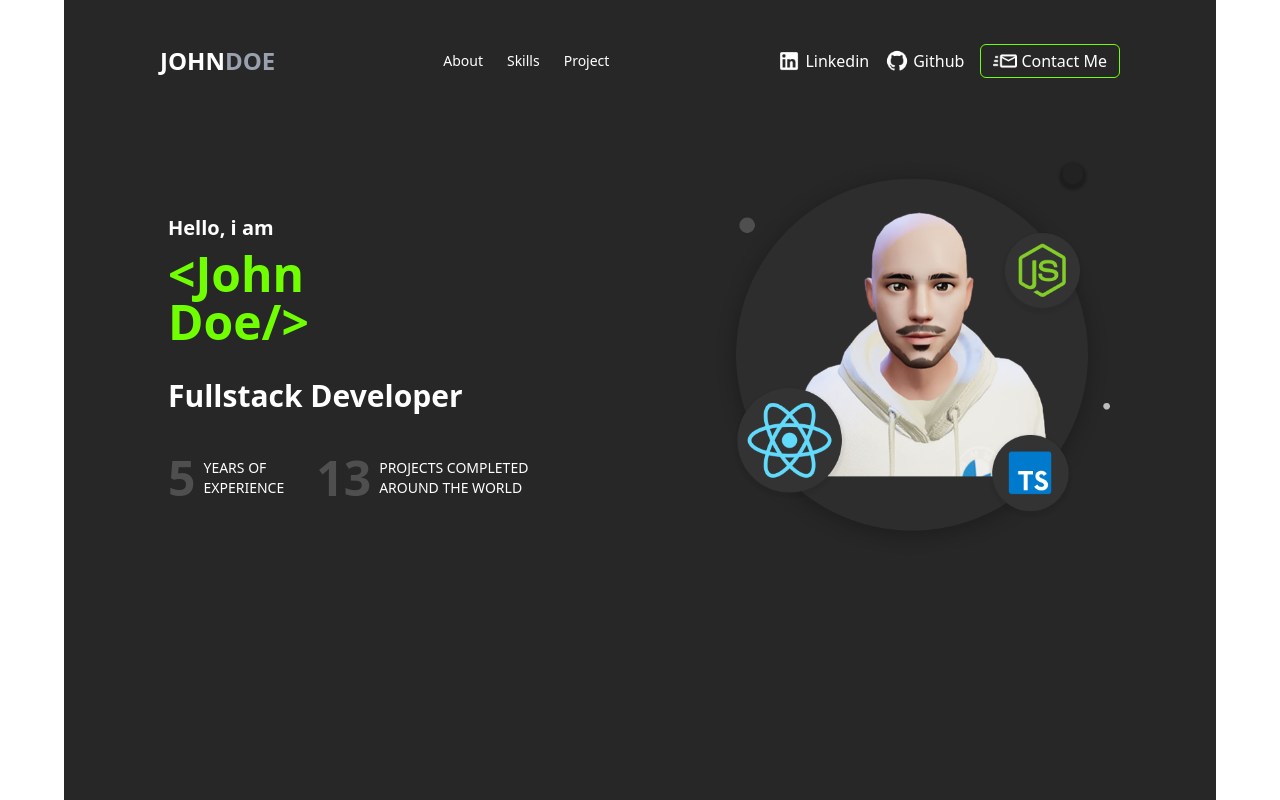
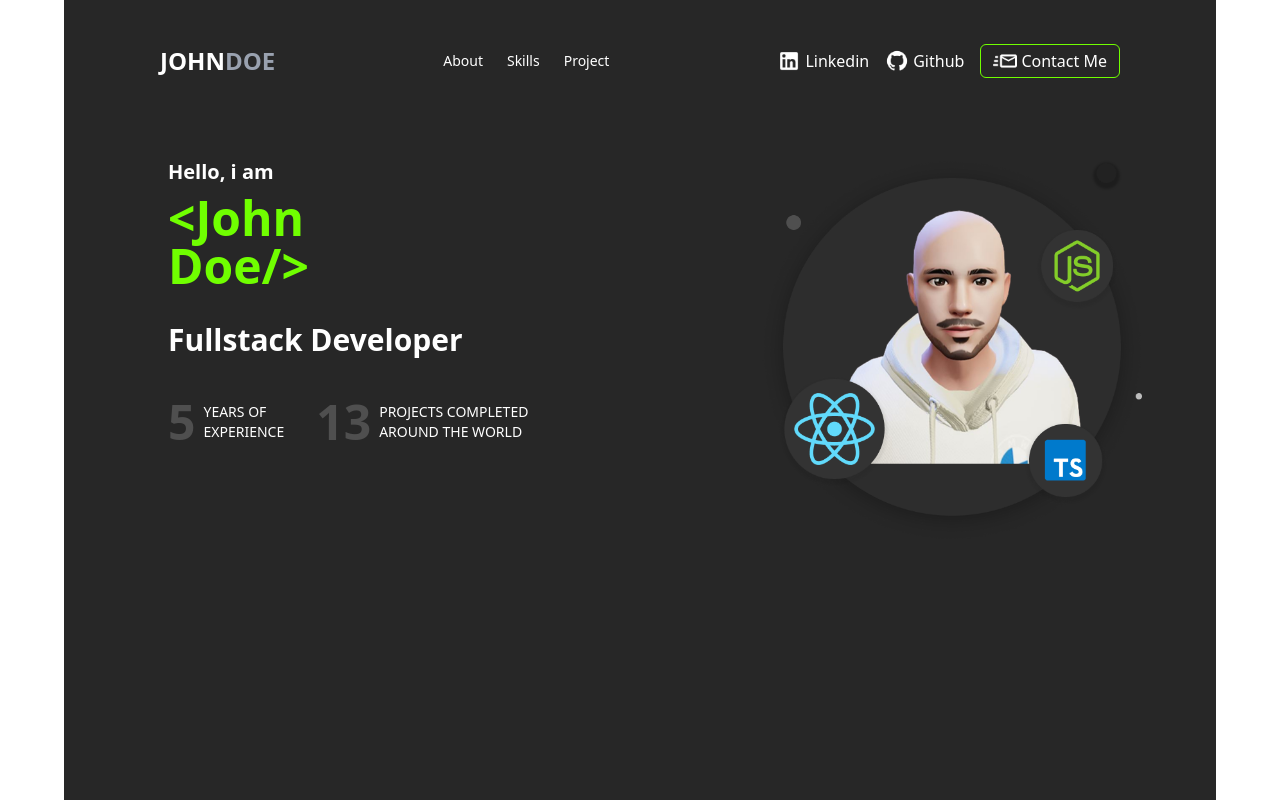
Before and after one commit to mwenaro/gomycode-react-ts-fullstack-dev-portfolio, a React (Vite) app: page / in a window 1280 px wide. Shown: the top 800 px of the page. Built offline with nearby package versions, Linux system fonts and the light colour scheme.

Commit message:
update the hero section layout

```diff
--- a/src/App.tsx
+++ b/src/App.tsx
@@ -1,5 +1,5 @@
 import { AboutSection } from "./components/AboutSection";
-import { HeroSection } from "./components/HeroSection";
+import { HeroSection } from "./components/hero/HeroSection";
 
 import { Companies } from "./components/Companies";
 import { ProjectSection } from "./components/ProjectSection";
--- a/src/components/HeroSection.tsx
+++ /dev/null
@@ -1,12 +0,0 @@
-import { Hero } from "./hero/Hero";
-import { NavBar } from "./hero/NavBar";
-
-
-export  function HeroSection() {
-  return (
-    <div className="bg-[#272727] text-white px-16 py-5 w-full min-h-screen ">
-      <NavBar/>
-      <Hero/>
-    </div>
-  )
-}
--- a/src/components/hero/Hero.tsx
+++ b/src/components/hero/Hero.tsx
@@ -1,6 +1,6 @@
 export function Hero() {
   return (
-    <section className=" m-4 flex flex-col md:flex-row justify-between items-center px-6 py-10 gap-x-8">
+    <section className=" w-full md:m-4 flex flex-col md:flex-row justify-between  px-2 md:px-6 py-10 gap-x-8">
       {/* Left Side Content */}
       <div className="mb-10 md:mb-0 md:w-1/2 text-center md:text-left">
         <h3 className="text-xl font-semibold pb-2">Hello, i am</h3>
@@ -34,11 +34,11 @@ export function Hero() {
       </div>
 
       {/* Right Side Image */}
-      <div className="flex-1 flex justify-center md:justify-end">
+      <div className="  w-full flex-1 flex justify-center md:justify-end">
         <img
           src="/heroimages/heroimage.png"
           alt="Hero image"
-          className="w-100 h-100 object-cover "
+          className="w-full md:w-96 object-cover "
         />
       </div>
     </section>
--- /dev/null
+++ b/src/components/hero/HeroSection.tsx
@@ -0,0 +1,12 @@
+import { Hero } from "./Hero";
+import { NavBar } from "../NavBar";
+
+
+export  function HeroSection() {
+  return (
+    <div className="bg-[#272727] text-white px-0 md:px-16 py-5 w-full min-h-screen ">
+      <NavBar/>
+      <Hero/>
+    </div>
+  )
+}
```
Also changed, not shown: src/components/NavBar.tsx (renamed from src/components/hero/NavBar.tsx).
